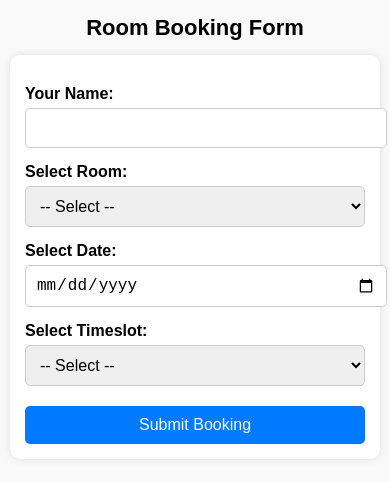
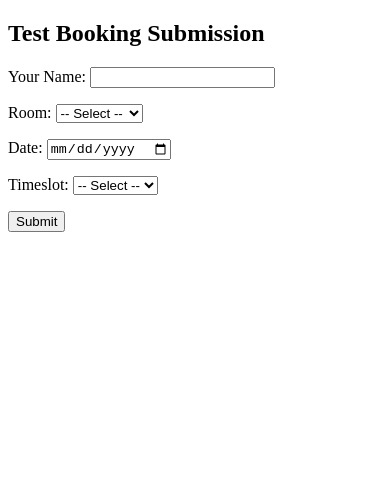
Before and after one commit to Submono/Booking-App, a plain HTML site: page booking.html in a window 390 px wide. Drawn offline with Linux system fonts and the light colour scheme.

Commit message:
Update booking.html

```diff
--- a/booking.html
+++ b/booking.html
@@ -2,103 +2,32 @@
 <html lang="en">
 <head>
   <meta charset="UTF-8" />
-  <title>Room Booking Form</title>
+  <title>Booking Test Form</title>
   <meta name="viewport" content="width=device-width, initial-scale=1.0" />
-  <style>
-    body {
-      font-family: Arial, sans-serif;
-      margin: 20px;
-      background: #f9f9f9;
-    }
-    h1 {
-      text-align: center;
-    }
-    form {
-      max-width: 600px;
-      margin: auto;
-      background: #fff;
-      padding: 20px;
-      border-radius: 10px;
-      box-shadow: 0 0 8px rgba(0,0,0,0.1);
-    }
-    label {
-      display: block;
-      margin-top: 15px;
-      font-weight: bold;
-    }
-    input, select, button {
-      width: 100%;
-      padding: 10px;
-      margin-top: 5px;
-      font-size: 16px;
-      border: 1px solid #ccc;
-      border-radius: 5px;
-    }
-    button {
-      background-color: #007BFF;
-      color: white;
-      border: none;
-      cursor: pointer;
-      margin-top: 20px;
-    }
-    button:hover {
-      background-color: #0056b3;
-    }
-    #successMsg {
-      display: none;
-      max-width: 600px;
-      margin: 20px auto;
-      padding: 15px;
-      background: #e0ffe0;
-      border: 1px solid #90ee90;
-      border-radius: 6px;
-      color: green;
-      text-align: center;
-      font-weight: bold;
-    }
-    @media (max-width: 600px) {
-      body {
-        margin: 10px;
-      }
-      form {
-        padding: 15px;
-      }
-      h1 {
-        font-size: 22px;
-      }
-    }
-  </style>
 </head>
 <body>
-  <h1>Room Booking Form</h1>
-
+  <h2>Test Booking Submission</h2>
   <form onsubmit="submitBooking(); return false;">
-    <label for="name">Your Name:</label>
-    <input type="text" id="name" required />
-
-    <label for="room">Select Room:</label>
+    <p><label>Your Name: <input type="text" id="name" required></label></p>
+    <p><label>Room:
       <select id="room" required>
         <option value="">-- Select --</option>
         <option value="SSL Origin">SSL Origin</option>
         <option value="SSL AWS">SSL AWS</option>
         <option value="Edit Suite">Edit Suite</option>
-    </select>
-
-    <label for="date">Select Date:</label>
-    <input type="date" id="date" required />
-
-    <label for="timeslot">Select Timeslot:</label>
+      </select></label></p>
+    <p><label>Date: <input type="date" id="date" required></label></p>
+    <p><label>Timeslot:
       <select id="timeslot" required>
         <option value="">-- Select --</option>
         <option value="9am–1pm">9am–1pm</option>
         <option value="1pm–5pm">1pm–5pm</option>
         <option value="5pm–9pm">5pm–9pm</option>
-    </select>
-
-    <button type="submit">Submit Booking</button>
+      </select></label></p>
+    <button type="submit">Submit</button>
   </form>
 
-  <p id="successMsg">✅ Booking submitted! Awaiting approval.</p>
+  <p id="successMsg" style="color: green; font-weight: bold; display: none;">✅ Booking submitted!</p>
 
   <script type="module">
     import { initializeApp } from "https://www.gstatic.com/firebasejs/9.23.0/firebase-app.js";
@@ -110,6 +39,8 @@
       query,
       where
     } from "https://www.gstatic.com/firebasejs/9.23.0/firebase-firestore.js";
+
+    console.log("✅ Firebase script loaded");
 
     const firebaseConfig = {
       apiKey: "AIzaSyDu5Wtsc9FHVnSbyRp96qoBmtK1kc5lKtE",
@@ -123,15 +54,15 @@
     const app = initializeApp(firebaseConfig);
     const db = getFirestore(app);
 
-    async function submitBooking() {
+    window.submitBooking = async function () {
+      console.log("🟢 submitBooking called");
       const name = document.getElementById("name").value.trim();
       const room = document.getElementById("room").value;
       const date = document.getElementById("date").value;
       const timeslot = document.getElementById("timeslot").value;
-      const successMsg = document.getElementById("successMsg");
 
       if (!name || !room || !date || !timeslot) {
-        alert("Please fill in all fields.");
+        alert("Please complete all fields.");
         return;
       }
 
@@ -145,7 +76,7 @@
         const snapshot = await getDocs(q);
 
         if (!snapshot.empty) {
-          alert("❌ That room is already booked for the selected timeslot.");
+          alert("❌ This timeslot is already booked.");
           return;
         }
 
@@ -157,14 +88,14 @@
           status: "Pending"
         });
 
-        successMsg.style.display = "block";
+        document.getElementById("successMsg").style.display = "block";
         document.querySelector("form").reset();
-        window.scrollTo(0, document.body.scrollHeight);
+        console.log("✅ Booking submitted");
       } catch (error) {
-        console.error("❌ Firestore Error:", error);
-        alert("An error occurred. Please try again.");
+        console.error("❌ Firestore error:", error);
+        alert("An error occurred: " + error.message);
       }
-    }
+    };
   </script>
 </body>
 </html>
```
Lines whose indentation alone changed are shown as unchanged.
